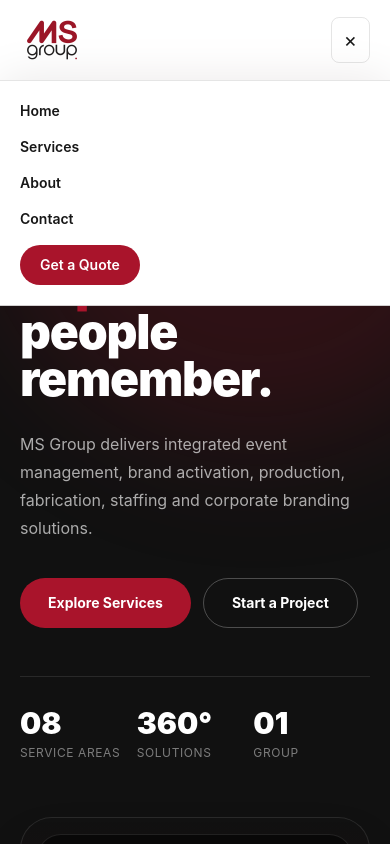
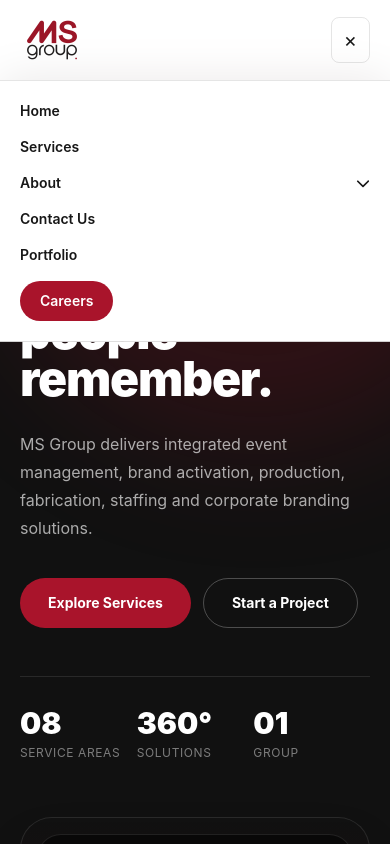
Before and after one commit to bilalmukhtiar5/msgroup, a React (Vite) app: page / in a window 390 px wide. Both pictures are taken after a click on the button "Toggle menu". Shown: the top 844 px of the page. Built offline with nearby package versions, Linux system fonts and the light colour scheme.

Commit message:
netlify push

```diff
--- a/src/components/Header.jsx
+++ b/src/components/Header.jsx
@@ -4,6 +4,7 @@
 
 function Header() {
   const [aboutDropdown, setAboutDropdown] = useState(false);
+  const [mobileAboutOpen, setMobileAboutOpen] = useState(false);
   const [menuOpen, setMenuOpen] = useState(false);
 
   const goTo = (id) => {
@@ -36,17 +37,11 @@
         {/* Desktop Navigation */}
         <nav className="hidden items-center gap-9 text-sm font-semibold lg:flex">
 
-          <Link
-            to="/"
-            className="nav-link"
-          >
+          <Link to="/" className="nav-link">
             Home
           </Link>
 
-          <Link
-            to="/services"
-            className="nav-link"
-          >
+          <Link to="/services" className="nav-link">
             Services
           </Link>
 
@@ -89,19 +84,14 @@
             )}
           </div>
 
-          <Link
-            to="/contact"
-            className="nav-link"
-          >
+          <Link to="/contact" className="nav-link">
             Contact Us
           </Link>
-          {/* <Link to="/team" className="nav-link">
-            Team
-          </Link> */}
+
           <Link to="/portfolio" className="nav-link">
             Portfolio
           </Link>
-          {/* Quote Button */}
+
           <Link
             to="/careers"
             className="rounded-full bg-msred px-5 py-2.5 text-white transition hover:bg-msredDark"
@@ -128,39 +118,86 @@
 
           <div className="flex flex-col gap-4 text-sm font-semibold">
 
-            <button
-              onClick={() => goTo("home")}
+            <Link
+              to="/"
+              onClick={() => setMenuOpen(false)}
               className="text-left"
             >
               Home
-            </button>
+            </Link>
 
-            <button
-              onClick={() => goTo("services")}
+            <Link
+              to="/services"
+              onClick={() => setMenuOpen(false)}
               className="text-left"
             >
               Services
+            </Link>
+
+            {/* Mobile About Dropdown */}
+            <div>
+              <button
+                onClick={() => setMobileAboutOpen(!mobileAboutOpen)}
+                className="flex w-full items-center justify-between text-left"
+              >
+                About
+                <FaChevronDown
+                  size={14}
+                  className={`transition-transform duration-200 ${
+                    mobileAboutOpen ? "rotate-180" : ""
+                  }`}
+                />
               </button>
 
-            <button
-              onClick={() => goTo("about")}
-              className="text-left"
+              {mobileAboutOpen && (
+                <div className="mt-3 flex flex-col gap-3 border-l border-black/10 pl-4">
+                  <Link
+                    to="/about"
+                    onClick={() => setMenuOpen(false)}
+                    className="text-black/60"
                   >
-              About
-            </button>
-
-            <button
-              onClick={() => goTo("contact")}
-              className="text-left"
+                    About Us
+                  </Link>
+                  <Link
+                    to="/founder"
+                    onClick={() => setMenuOpen(false)}
+                    className="text-black/60"
                   >
-              Contact
-            </button>
+                    Our Founder
+                  </Link>
+                  <Link
+                    to="/team"
+                    onClick={() => setMenuOpen(false)}
+                    className="text-black/60"
+                  >
+                    Our Team
+                  </Link>
+                </div>
+              )}
+            </div>
 
             <Link
               to="/contact"
+              onClick={() => setMenuOpen(false)}
+              className="text-left"
+            >
+              Contact Us
+            </Link>
+
+            <Link
+              to="/portfolio"
+              onClick={() => setMenuOpen(false)}
+              className="text-left"
+            >
+              Portfolio
+            </Link>
+
+            <Link
+              to="/careers"
+              onClick={() => setMenuOpen(false)}
               className="w-fit rounded-full bg-msred px-5 py-2.5 text-white"
             >
-              Get a Quote
+              Careers
             </Link>
 
           </div>
```
Also changed, not shown: 15 other files (tests, documents, lock files or other folders). Lines whose indentation alone changed are shown as unchanged.
